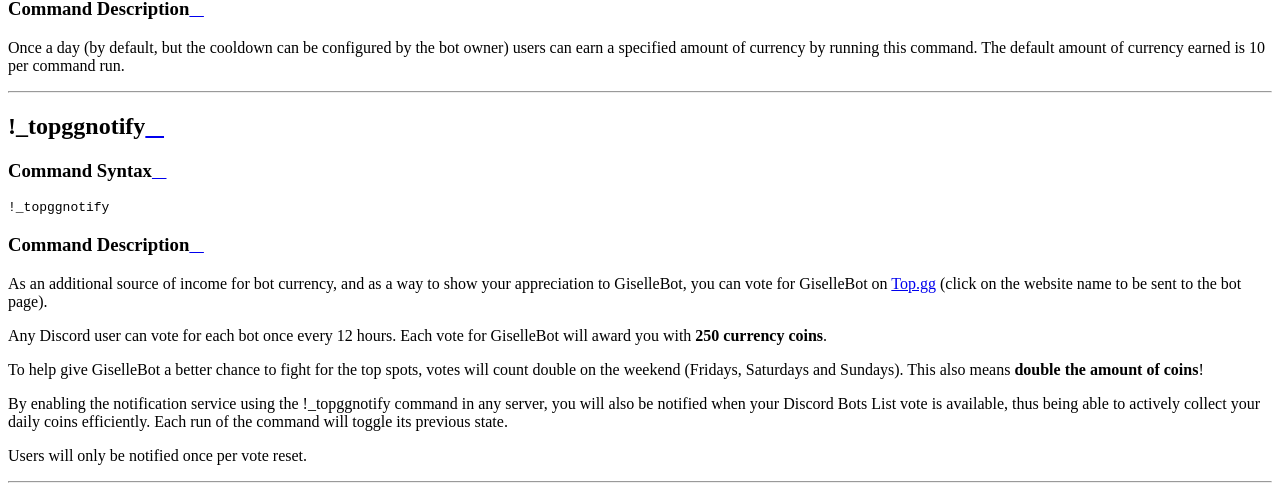
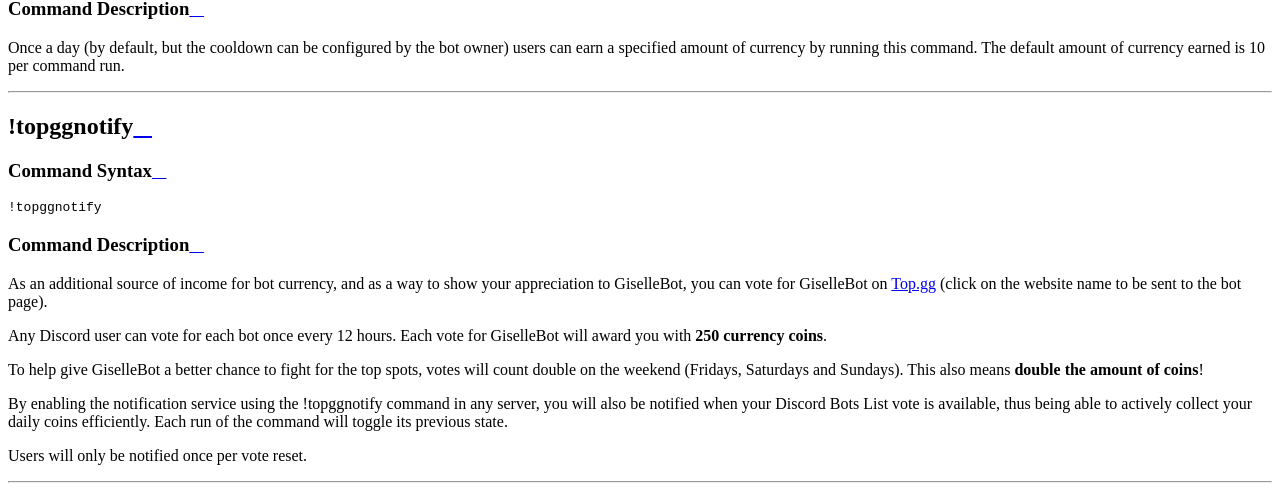
Before and after one commit to cycloptux/GiselleBot-Documentation, a Sphinx documentation site: the page built from docs/source/fun_and_games/currency.rst, in a window 1280 px wide and 900 px high, scrolled down 2590 px. Shown: the part 147-649 px from the top of the window. Built offline with Sphinx 7.4.7 and the Read the Docs theme 2.0.0, drawn with Linux system fonts in a browser that asks for light colours; some of the changed text lies outside the part shown.

```diff
--- a/docs/source/fun_and_games/currency.rst
+++ b/docs/source/fun_and_games/currency.rst
@@ -55,14 +55,14 @@ Once a day (by default, but the cooldown can be configured by the bot owner) use
 
 .. _topggnotify:
 
-|bot_prefix|\ _topggnotify
+|bot_prefix|\ topggnotify
 -----------------------
 
 Command Syntax
 ^^^^^^^^^^^^^^
 .. parsed-literal::
 
-    |bot_prefix|\ _topggnotify
+    |bot_prefix|\ topggnotify
 
 Command Description
 ^^^^^^^^^^^^^^^^^^^
@@ -72,7 +72,7 @@ Any Discord user can vote for each bot once every 12 hours. Each vote for |bot_n
 
 To help give |bot_name| a better chance to fight for the top spots, votes will count double on the weekend (Fridays, Saturdays and Sundays). This also means **double the amount of coins**!
 
-By enabling the notification service using the |bot_prefix|\ _topggnotify command in any server, you will also be notified when your Discord Bots List vote is available, thus being able to actively collect your daily coins efficiently. Each run of the command will toggle its previous state.
+By enabling the notification service using the |bot_prefix|\ topggnotify command in any server, you will also be notified when your Discord Bots List vote is available, thus being able to actively collect your daily coins efficiently. Each run of the command will toggle its previous state.
 
 Users will only be notified once per vote reset.
 
```
